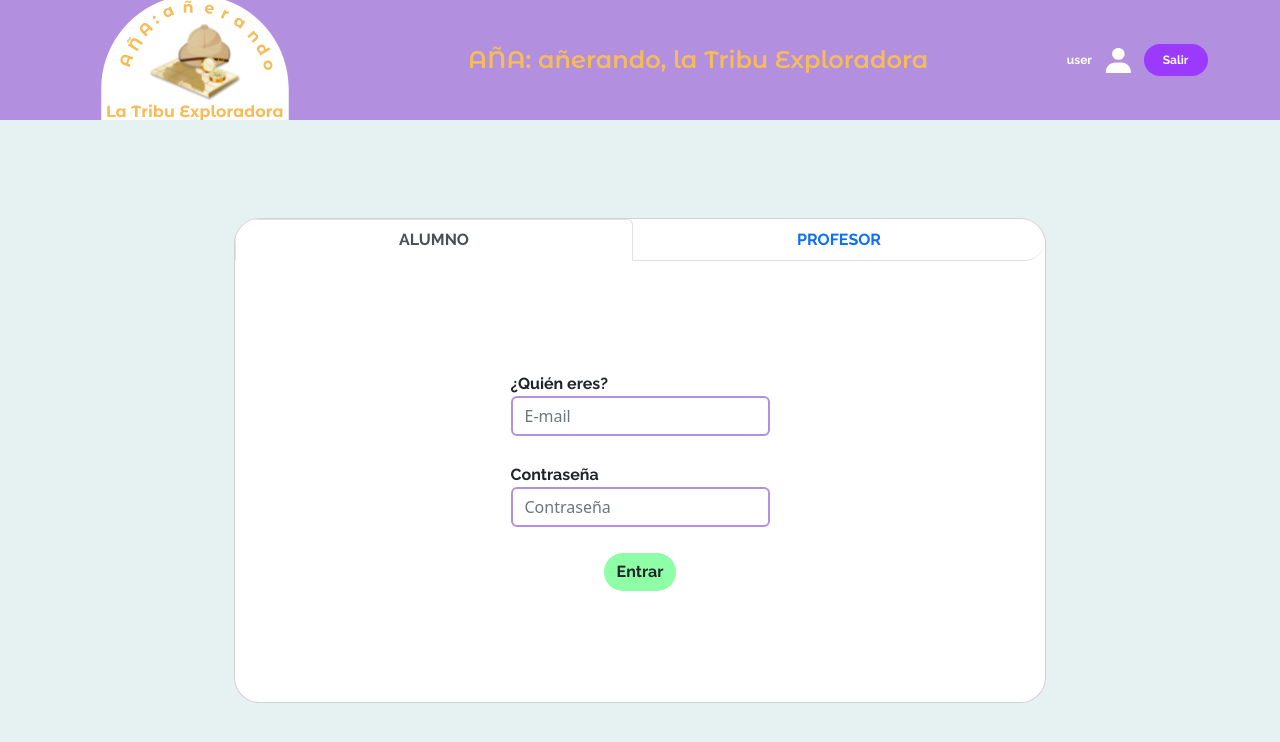
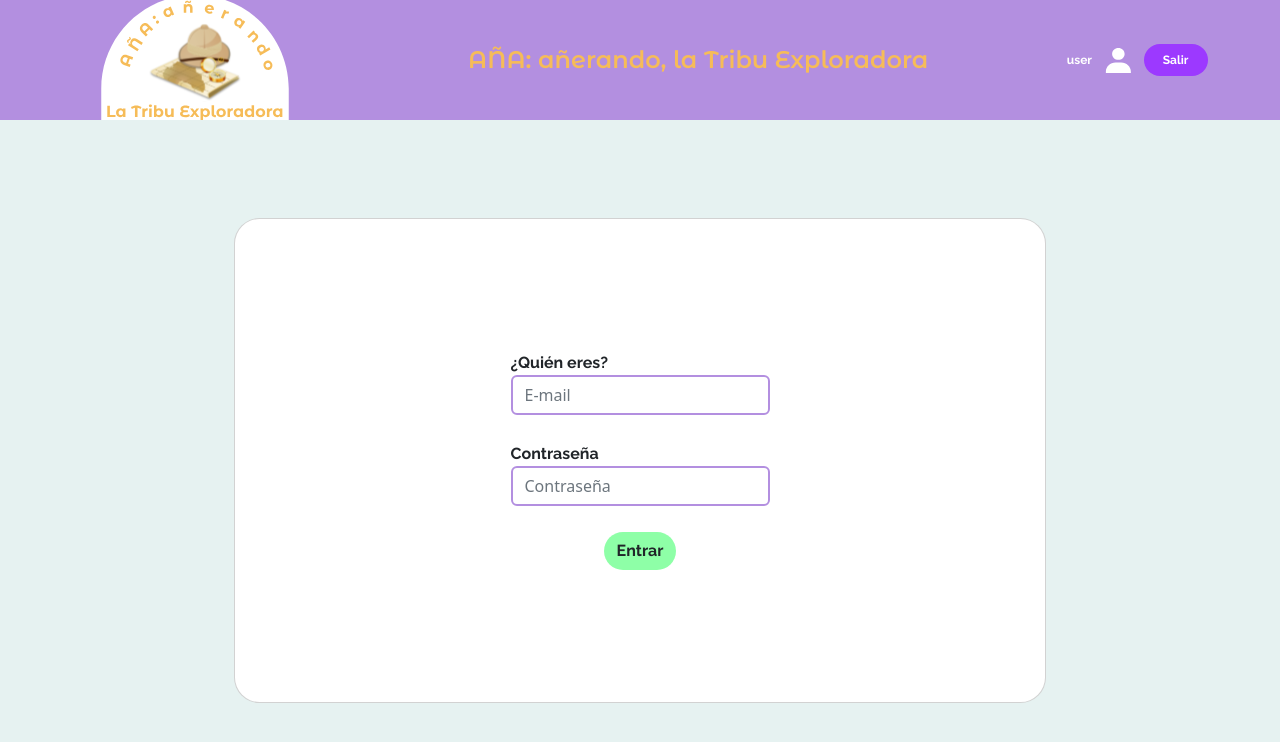
Before and after one commit to Equipo-Proton/la-tribu-exploradora-frontend, a Vue app: page /login in a window 1280 px wide. Shown: the top 742 px of the page. Built offline with nearby package versions, Linux system fonts and the light colour scheme; a web font is replaced by a local one.

Commit message:
quit extra login

```diff
--- a/src/components/LoginForm.vue
+++ b/src/components/LoginForm.vue
@@ -37,49 +37,9 @@ export default {
 
 <template>
   <div class="card d-flex">
-    <ul
-      class="nav nav-tabs nav-fill justify-content-around"
-      id="pills-tab"
-      role="tablist"
-    >
-      <li class="nav-item" role="presentation">
-        <button
-          class="nav-link active"
-          id="pills-user-tab"
-          data-bs-toggle="pill"
-          data-bs-target="#pills-user"
-          type="button"
-          role="tab"
-          aria-controls="pills-user"
-          aria-selected="true"
-        >
-          ALUMNO
-        </button>
-      </li>
-      <li class="nav-item" role="presentation">
-        <button
-          class="nav-link"
-          id="pills-teacher-tab"
-          data-bs-toggle="pill"
-          data-bs-target="#pills-teacher"
-          type="button"
-          role="tab"
-          aria-controls="pills-teacher"
-          aria-selected="false"
-        >
-          PROFESOR
-        </button>
-      </li>
-    </ul>
     <div
       class="tab-content d-flex justify-content-center align-items-center m-auto"
       id="pills-tabContent"
-    >
-      <div
-        class="tab-pane fade show active m-auto"
-        id="pills-user"
-        role="tabpanel"
-        aria-labelledby="pills-user-tab"
     >
       <div class="form">
         <div>
@@ -105,40 +65,6 @@ export default {
           />
         </div>
         <button class="btn" v-on:click="correctLogin">Entrar</button>
-        </div>
-      </div>
-
-      <div
-        class="tab-pane fade"
-        id="pills-teacher"
-        role="tabpanel"
-        aria-labelledby="pills-teacher-tab"
-      >
-        <div class="form">
-          <div>
-            <label for="email">¿Quién eres?</label>
-            <input
-              id="email"
-              type="text"
-              name=""
-              class="form-control"
-              placeholder="E-mail"
-              v-model="form.email"
-            />
-          </div>
-          <div>
-            <label for="password">Contraseña</label>
-            <input
-              id="password"
-              type="password"
-              name=""
-              class="form-control"
-              placeholder="Contraseña"
-              v-model="form.password"
-            />
-          </div>
-          <button class="btn" v-on:click="correctLogin">Entrar</button>
-        </div>
       </div>
     </div>
   </div>
```
Lines whose indentation alone changed are shown as unchanged.
